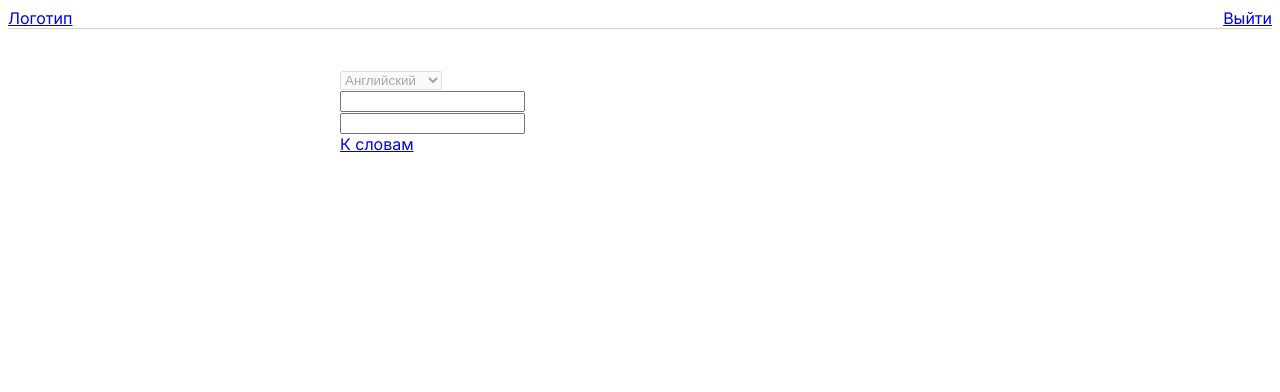
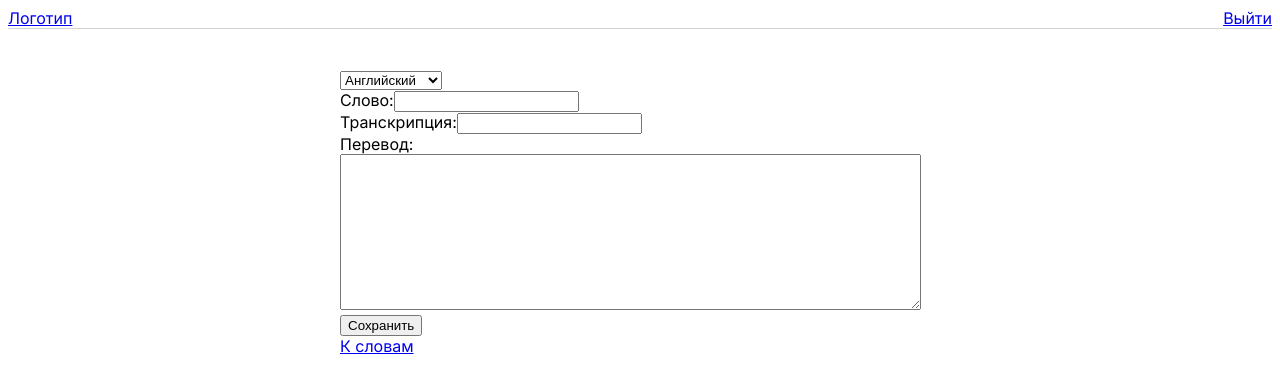
Before and after one commit to mialkin/dictionary-ui, a Next.js app: page /words/create in a window 1280 px wide. Shown: the top 392 px of the page. Built offline with nearby package versions, Linux system fonts and the light colour scheme.

Commit message:
Implement word creation

```diff
--- a/src/app/(words)/words/create/page.tsx
+++ b/src/app/(words)/words/create/page.tsx
@@ -2,15 +2,19 @@
 
 import Link from "next/link";
 import { useRouter, useSearchParams } from "next/navigation";
-import { useEffect } from "react";
+import { useEffect, useState } from "react";
 
 export default function CreateWord() {
     const searchParams = useSearchParams();
     const router = useRouter();
 
+    const [languageId, setLanguage] = useState(searchParams.get('language')?.toString());
+    const [name, setName] = useState(searchParams.get('q')?.toString());
+    const [transcription, setTranscription] = useState('');
+    const [translation, setTranslation] = useState('');
+
     useEffect(() => {
         const keyDownHandler = (event: any) => {
-
             if (event.code == 'Escape') {
                 router.push('/words')
             }
@@ -22,12 +26,18 @@ export default function CreateWord() {
             document.removeEventListener("keydown", keyDownHandler);
         };
     }, []);
+
     return (
         <main>
             <div>
                 <select
-                    defaultValue={searchParams.get('language')?.toString()}
-                    disabled={true}
+                    defaultValue={languageId}
+                    onChange={
+                        event => {
+                            let target = event.target as HTMLSelectElement;
+                            setLanguage(target.value);
+                        }
+                    }
                 >
                     <option value='1'>Английский</option>
                     <option value='2'>Французский</option>
@@ -37,14 +47,48 @@ export default function CreateWord() {
                 </select>
             </div>
             <div>
+                <label>Слово:</label>
                 <input
                     type='text'
                     name='name'
-                    defaultValue={searchParams.get('q')?.toString()}
+                    defaultValue={name}
+                    onInput={event => {
+                        let target = event.target as HTMLInputElement;
+                        setName(target.value);
+                    }}
                 />
             </div>
             <div>
-                <input />
+                <label>Транскрипция:</label>
+                <input type='text'
+                       name='transcription'
+                       onInput={event => {
+                           let target = event.target as HTMLInputElement;
+                           setTranscription(target.value);
+                       }}
+                />
+            </div>
+            <div>
+                <label>Перевод:</label>
+                <textarea name='translation'
+                          cols={70}
+                          rows={10}
+                          onInput={event => {
+                              let target = event.target as HTMLInputElement;
+                              setTranslation(target.value);
+                          }}
+                />
+            </div>
+            <div>
+                <button
+                    onClick={async () => {
+                        let success = await createWord(languageId!, name!, transcription, translation)
+                        if (success) {
+                            router.push('/words')
+                        }
+                    }}>
+                    Сохранить
+                </button>
             </div>
             <div>
                 <Link href="/words">К словам</Link>
@@ -52,3 +96,26 @@ export default function CreateWord() {
         </main>
     );
 }
+
+async function createWord(languageId: string, name: string, transcription: string, translation: string) {
+
+    const rawFormData = {
+        languageId: languageId,
+        name: name,
+        transcription: transcription,
+        translation: translation
+    }
+
+    let url = new URL('api/words/create', process.env.NEXT_PUBLIC_CLIENT_GATEWAY_API_URL)
+
+    const response = await fetch(url.toString(), {
+        method: 'POST',
+        credentials: 'include',
+        headers: {
+            'Content-Type': 'application/json',
+        },
+        body: JSON.stringify(rawFormData),
+    });
+
+    return response.status == 200;
+}
```
